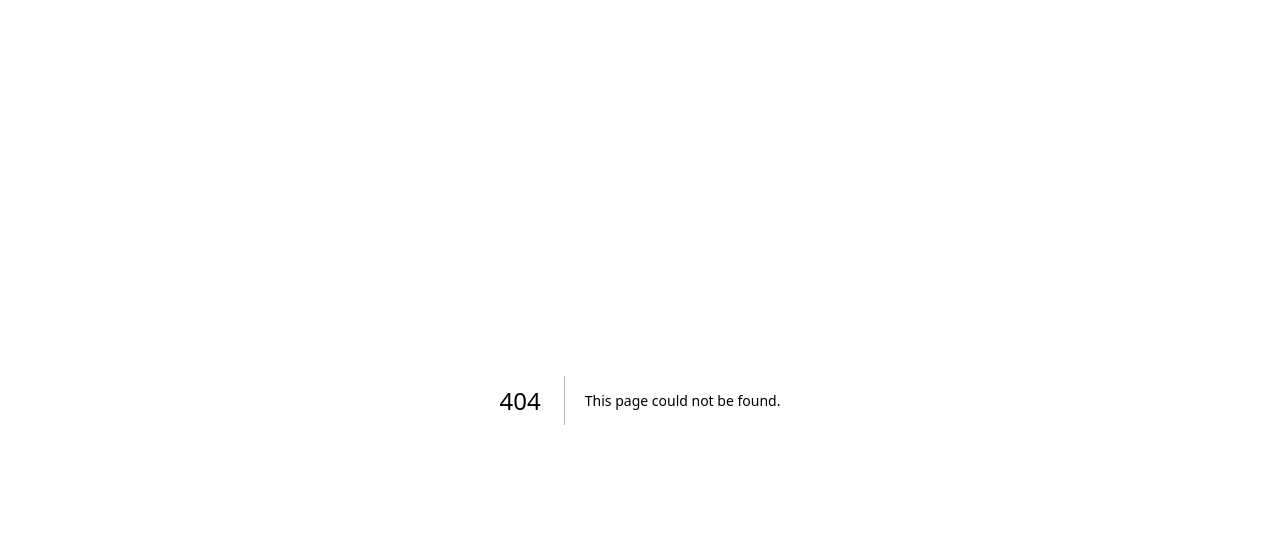
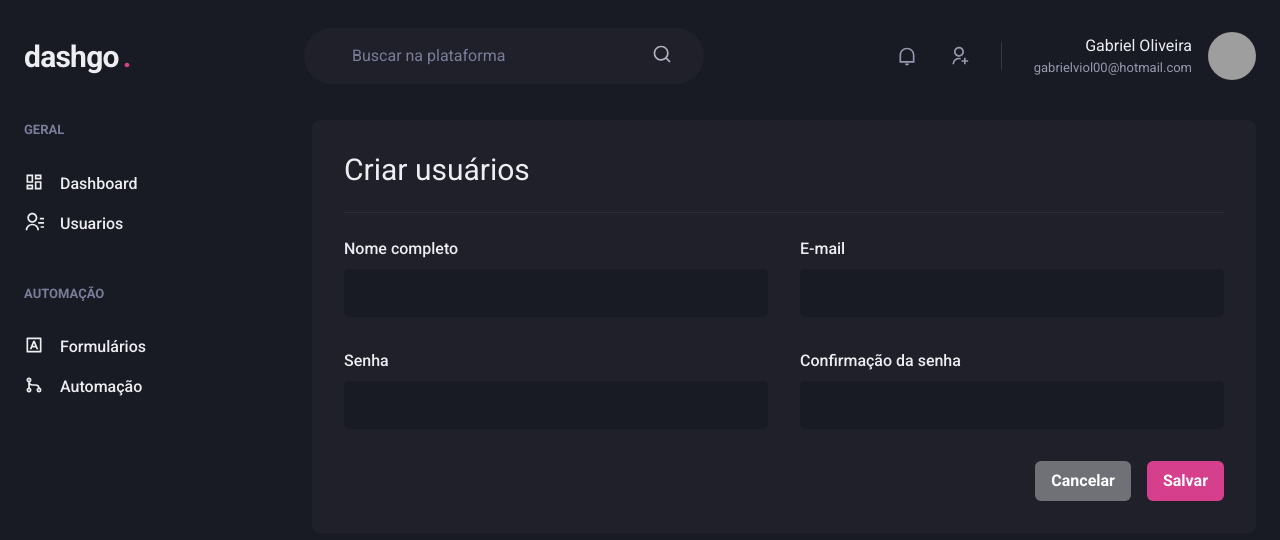
Before and after one commit to gabrielviol/Dashgo, a Next.js app: page /users/create in a window 1280 px wide. Before the commit this address had no page. Shown: the top 540 px of the page. Built offline with nearby package versions, Linux system fonts and the light colour scheme; grey boxes are pictures that could not be loaded.

Commit message:
create component: fineshed pagination

```diff
--- /dev/null
+++ b/src/pages/users/create.tsx
@@ -0,0 +1,56 @@
+import {
+  Box,
+  Button,
+  Divider,
+  Flex,
+  Heading,
+  HStack,
+  SimpleGrid,
+  VStack,
+} from '@chakra-ui/react'
+import { Input } from '../../components/Form/input'
+import { Sidebar } from '../../components/Form/Sidebar'
+import { Header } from '../../components/Header'
+
+export default function CreateUser() {
+  return (
+    <Box>
+      <Header />
+
+      <Flex w="100%" my="6" maxWidth={1480} mx="auto" px="6">
+        <Sidebar />
+
+        <Box flex="1" borderRadius={8} bg="gray.800" p="8">
+          <Heading size="lg" fontWeight="normal">
+            Criar usuários
+          </Heading>
+
+          <Divider my="6" borderColor="gray.700" />
+
+          <VStack spacing="8">
+            <SimpleGrid minChildWidth="240px" spacing="8" w="100%">
+              <Input name="name" label="Nome completo" />
+              <Input name="email" type="email" label="E-mail" />
+            </SimpleGrid>
+
+            <SimpleGrid minChildWidth="240px" spacing="8" w="100%">
+              <Input name="password" type="password" label="Senha" />
+              <Input
+                name="password_confirmation"
+                type="password"
+                label="Confirmação da senha"
+              />
+            </SimpleGrid>
+          </VStack>
+
+          <Flex mt="8" justify="flex-end">
+            <HStack spacing="4">
+              <Button colorScheme="whiteAlpha">Cancelar</Button>
+              <Button colorScheme="pink">Salvar</Button>
+            </HStack>
+          </Flex>
+        </Box>
+      </Flex>
+    </Box>
+  )
+}
--- a/src/pages/users/index.tsx
+++ b/src/pages/users/index.tsx
@@ -23,9 +23,8 @@
     <Box>
       <Header />
 
-      <Flex>
+      <Flex w="100%" my="6" maxWidth={1480} mx="auto" px="6">
         <Sidebar />
-
         <Box flex="1" borderRadius={8} bg="gray.800" p="8">
           <Flex mb="8" justify="space-between" align="center">
             <Heading size="lg" fontWeight="normal">
```
